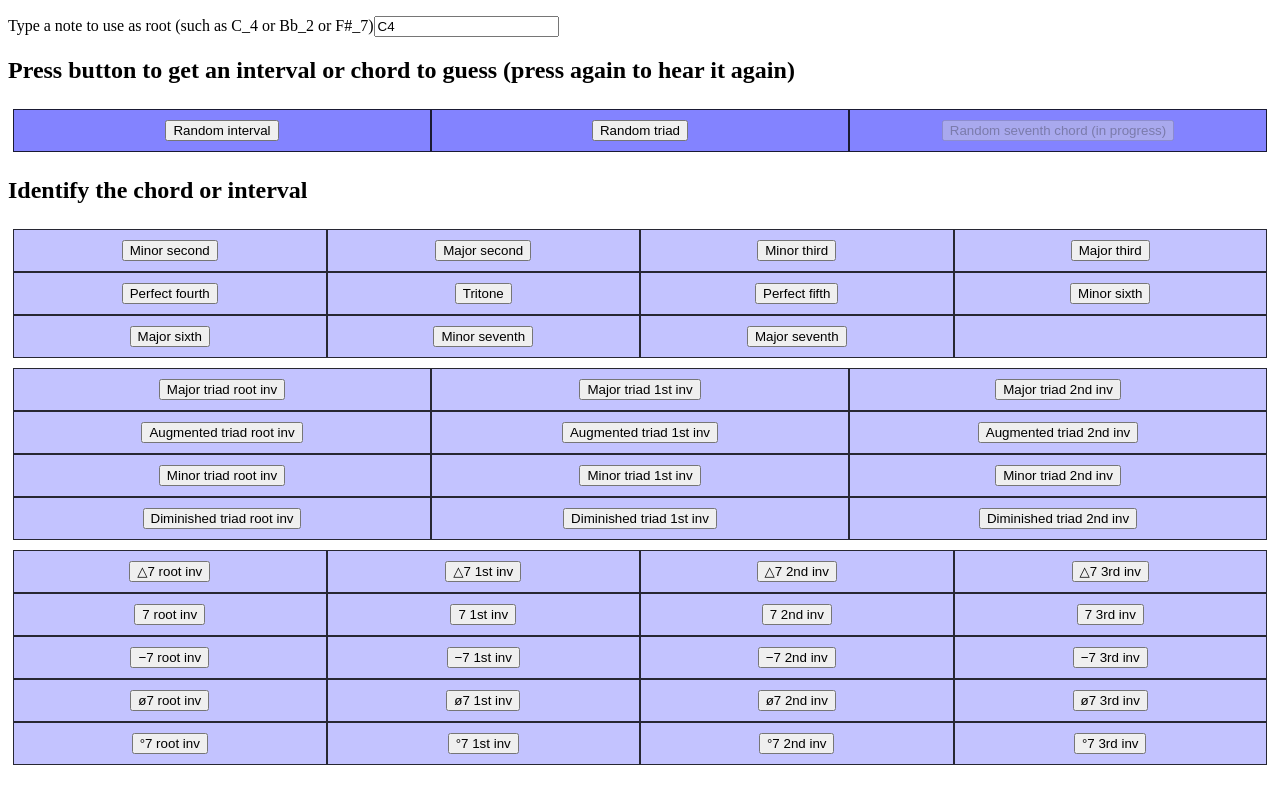
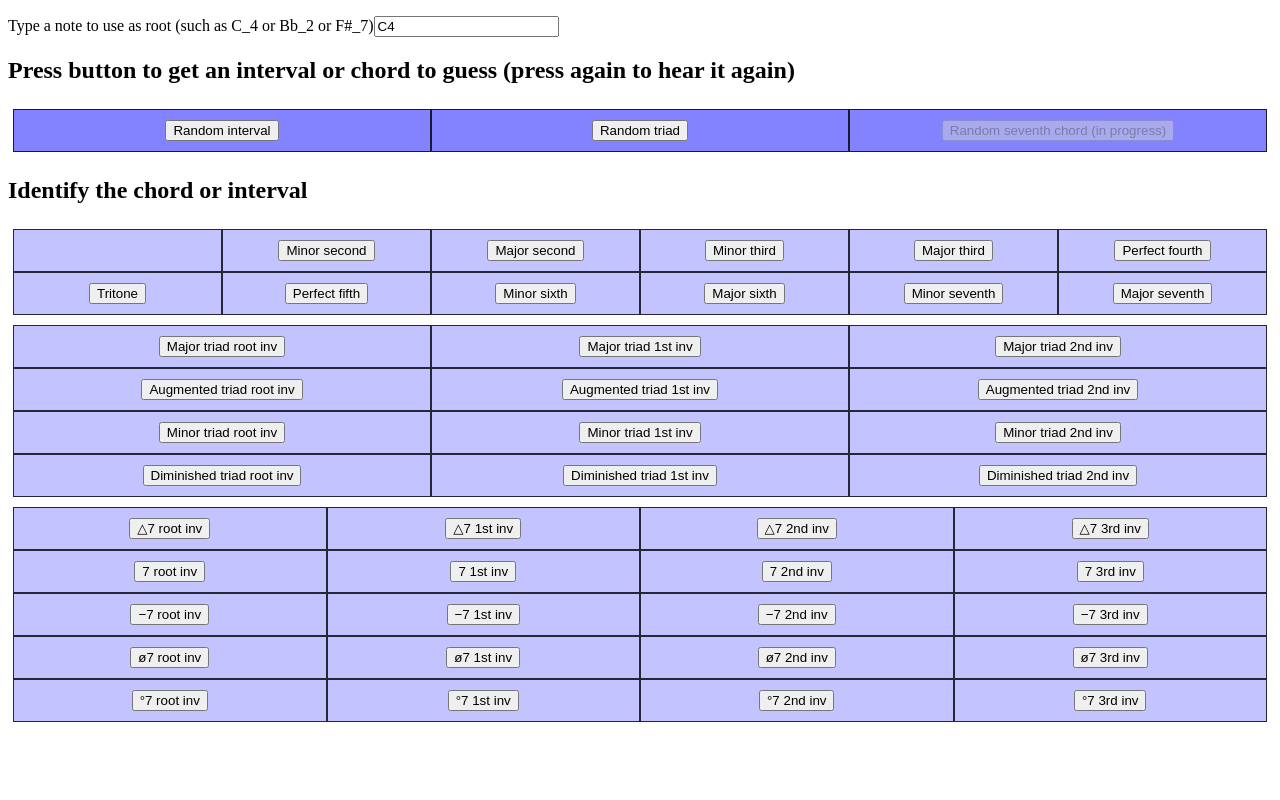
Before and after one commit to pkkim/ear-training, a plain HTML site: page index.html in a window 1280 px wide. Drawn offline with Linux system fonts and the light colour scheme.

Commit message:
Put the intervals in six columns

```diff
--- a/index.css
+++ b/index.css
@@ -6,7 +6,13 @@
 
 .button-grid-4 {
 	display: grid;
-	grid-template-columns: repeat(4, 25%);
+	grid-template-columns: repeat(4, 1fr);
+	padding: 5px;
+}
+
+.button-grid-6 {
+	display: grid;
+	grid-template-columns: repeat(6, 1fr);
 	padding: 5px;
 }
 
--- a/index.html
+++ b/index.html
@@ -23,8 +23,10 @@
 
 <h2 id="guess-result">Identify the chord or interval</h2>
 
-<div class="button-grid-4">
+<div class="button-grid-6">
 	<!-- Intervals -->
+	<div class="grid-item grid-item-choose">
+	</div>
 	<div class="grid-item grid-item-choose">
 		<button onclick="uiInterval(1)">Minor second</button>
 	</div>
@@ -37,20 +39,19 @@
 	<div class="grid-item grid-item-choose">
 		<button onclick="uiInterval(4)">Major third</button>
 	</div>
-
 	<div class="grid-item grid-item-choose">
 		<button onclick="uiInterval(5)">Perfect fourth</button>
 	</div>
 	<div class="grid-item grid-item-choose">
 		<button onclick="uiInterval(6)">Tritone</button>
 	</div>
+
 	<div class="grid-item grid-item-choose">
 		<button onclick="uiInterval(7)">Perfect fifth</button>
 	</div>
 	<div class="grid-item grid-item-choose">
 		<button onclick="uiInterval(8)">Minor sixth</button>
 	</div>
-
 	<div class="grid-item grid-item-choose">
 		<button onclick="uiInterval(9)">Major sixth</button>
 	</div>
@@ -59,8 +60,6 @@
 	</div>
 	<div class="grid-item grid-item-choose">
 		<button onclick="uiInterval(11)">Major seventh</button>
-	</div>
-	<div class="grid-item grid-item-choose">
 	</div>
 </div>
 
```
